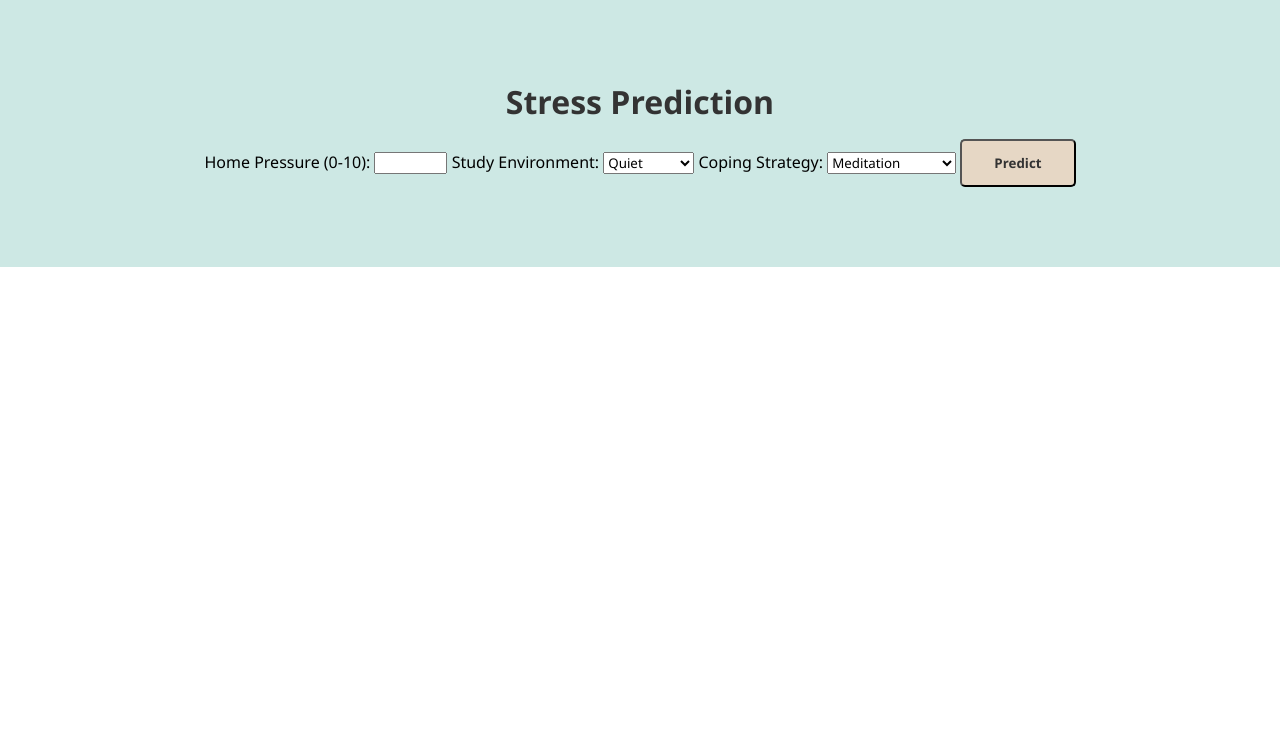
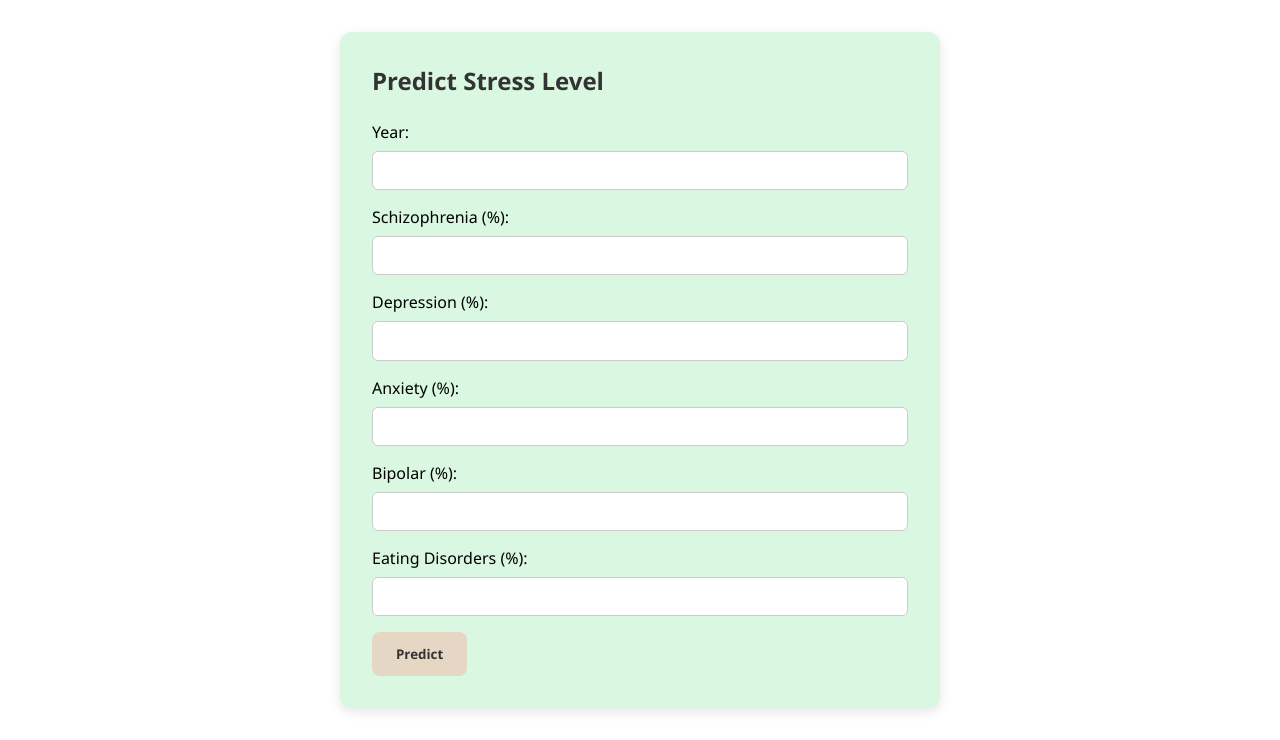
Before and after one commit to Harsayazheni/Haven, a Flask app: page /prediction in a window 1280 px wide. Shown: the part 71-811 px from the top of the page. Before the commit the page ends 338 px from the top, so only its background shows below. Run offline with Flask 3, Linux system fonts and the light colour scheme; parts of the project's set-up code (start-up, migrations or seed data) failed here and were passed over.

Commit message:
prediction

```diff
--- a/app.py
+++ b/app.py
@@ -1,16 +1,19 @@
-from flask import Flask, render_template
+from flask import Flask, render_template, request
 import pandas as pd
 import plotly.express as px
 import json
+import joblib
 from plotly.utils import PlotlyJSONEncoder
-
-# Import chatbot blueprint
 from chatbot_routes import chatbot_bp
 
 app = Flask(__name__)
 app.register_blueprint(chatbot_bp)   # ✅ attach chatbot routes
 
-# Load dataset
+# Load ML model and scaler
+model = joblib.load("stress_model.pkl")
+scaler = joblib.load("scaler.pkl")
+
+# Load dataset (for visualization only)
 try:
     df_survey = pd.read_csv("data/cleaned_dataset.csv")
 except FileNotFoundError as e:
@@ -28,12 +31,10 @@ def visualization():
     if df_survey is None:
         return "Error loading data file."
 
-    # Data cleaning
     df_survey_cleaned = df_survey.dropna(subset=["Occupation", "Growing_Stress"])
     df_survey_cleaned["Occupation"] = df_survey_cleaned["Occupation"].str.strip().str.title()
     df_survey_cleaned["Growing_Stress"] = df_survey_cleaned["Growing_Stress"].str.strip().str.capitalize()
 
-    # Visualization 1
     fig1 = px.histogram(
         df_survey_cleaned,
         x="Occupation",
@@ -44,7 +45,6 @@ def visualization():
     )
     fig1.update_layout(xaxis_tickangle=-45)
 
-    # Visualization 2
     occ_stress = df_survey_cleaned.groupby(['Occupation', 'Growing_Stress']).size().reset_index(name='Count')
     fig2 = px.bar(
         occ_stress,
@@ -64,9 +64,38 @@ def visualization():
     )
 
 
-@app.route("/prediction")
+@app.route("/prediction", methods=["GET"])
 def prediction():
     return render_template("prediction.html")
+
+
+@app.route("/predict_result", methods=["POST"])
+def predict_result():
+    try:
+        # Collect form inputs
+        year = float(request.form["Year"])
+        schizophrenia = float(request.form["Schizophrenia"])
+        depression = float(request.form["Depression"])
+        anxiety = float(request.form["Anxiety"])
+        bipolar = float(request.form["Bipolar"])
+        eating = float(request.form["Eating"])
+
+        # Create input dataframe
+        input_data = pd.DataFrame([[year, schizophrenia, depression, anxiety, bipolar, eating]],
+                                  columns=["Year", "Schizophrenia", "Depression", "Anxiety", "Bipolar", "Eating"])
+
+        # Scale input
+        input_scaled = scaler.transform(input_data)
+
+        # Predict
+        prediction = model.predict(input_scaled)[0]
+        label_map = {0: "Low", 1: "Medium", 2: "High"}
+        prediction_label = label_map.get(prediction, "Unknown")
+
+        return render_template("prediction.html", prediction=prediction_label)
+
+    except Exception as e:
+        return f"Error during prediction: {e}"
 
 
 @app.route("/developers")
--- a/requirements.txt
+++ b/requirements.txt
@@ -4,3 +4,5 @@ plotly
 requests
 gunicorn
 python-dotenv
+scikit-learn
+joblib
--- a/static/style.css
+++ b/static/style.css
@@ -246,3 +246,45 @@
     font-size: 0.95rem;
     color: #555;
 }
+.container {
+    max-width: 600px;
+    margin: 2rem auto;
+    background: var(--green-light);
+    padding: 2rem;
+    border-radius: 12px;
+    box-shadow: 0 4px 12px rgba(0,0,0,0.1);
+}
+
+.container h2 {
+    margin-bottom: 1.5rem;
+    color: var(--text-color);
+}
+
+form label {
+    display: block;
+    margin-bottom: 0.5rem;
+    font-weight: 500;
+}
+
+form input {
+    width: 100%;
+    padding: 0.6rem;
+    margin-bottom: 1rem;
+    border-radius: 6px;
+    border: 1px solid #ccc;
+}
+
+form button {
+    background: var(--warm-accent);
+    color: var(--text-color);
+    padding: 0.8rem 1.5rem;
+    border: none;
+    border-radius: 8px;
+    font-weight: bold;
+    cursor: pointer;
+    transition: background 0.3s;
+}
+
+form button:hover {
+    background: var(--green-gentle);
+}
--- a/templates/chatbot.html
+++ b/templates/chatbot.html
@@ -183,7 +183,7 @@
             <li><a href="/visualization">Visualization</a></li>
             <li><a href="/prediction">Prediction</a></li>
             <li><a href="/chatbot" class="active">Chatbot</a></li>
-            <li><a href="#">Developers</a></li>
+            <li><a href="/developers">Developers</a></li>
         </ul>
         <div class="menu-toggle" id="menu-toggle">&#9776;</div>
     </nav>
--- a/templates/prediction.html
+++ b/templates/prediction.html
@@ -15,44 +15,39 @@
             <li><a href="/visualization">Visualization</a></li>
             <li><a href="/prediction" class="active">Prediction</a></li>
             <li><a href="/chatbot">Chatbot</a></li>
-            <li><a href="#">Developers</a></li>
+            <li><a href="/developers">Developers</a></li>
         </ul>
         <div class="menu-toggle" id="menu-toggle">&#9776;</div>
     </nav>
 
-    <!-- Prediction Section -->
-    <section class="section">
-        <h2>Stress Prediction</h2>
-        <form method="POST" class="form">
-            <label for="home_pressure">Home Pressure (0-10):</label>
-            <input type="number" id="home_pressure" name="home_pressure" min="0" max="10" step="1" required>
+    <div class="container">
+        <h2>Predict Stress Level</h2>
+        <form method="POST" action="/predict_result">
+            <label>Year:</label>
+            <input type="number" name="Year" required><br>
 
-            <label for="study_env">Study Environment:</label>
-            <select id="study_env" name="study_env">
-                <option value="Quiet">Quiet</option>
-                <option value="Noisy">Noisy</option>
-                <option value="Supportive">Supportive</option>
-                <option value="Stressful">Stressful</option>
-            </select>
+            <label>Schizophrenia (%):</label>
+            <input type="number" step="0.01" name="Schizophrenia" required><br>
 
-            <label for="coping">Coping Strategy:</label>
-            <select id="coping" name="coping">
-                <option value="Meditation">Meditation</option>
-                <option value="Exercise">Exercise</option>
-                <option value="Analyze situation">Analyze situation</option>
-                <option value="Talk to friends">Talk to friends</option>
-            </select>
+            <label>Depression (%):</label>
+            <input type="number" step="0.01" name="Depression" required><br>
 
-            <button type="submit" class="cta-button">Predict</button>
+            <label>Anxiety (%):</label>
+            <input type="number" step="0.01" name="Anxiety" required><br>
+
+            <label>Bipolar (%):</label>
+            <input type="number" step="0.01" name="Bipolar" required><br>
+
+            <label>Eating Disorders (%):</label>
+            <input type="number" step="0.01" name="Eating" required><br>
+
+            <button type="submit">Predict</button>
         </form>
 
-        {% if result %}
-        <div class="section">
-            <h3>Prediction Result:</h3>
-            <p>{{ result }}</p>
-        </div>
+        {% if prediction %}
+            <h3>Predicted Stress Level: <span style="color: green;">{{ prediction }}</span></h3>
         {% endif %}
-    </section>
+    </div>
 
     <script src="{{ url_for('static', filename='script.js') }}"></script>
 </body>
```
Also changed, not shown: data/mental-illnesses-prevalence.csv (added), 2 other files.
